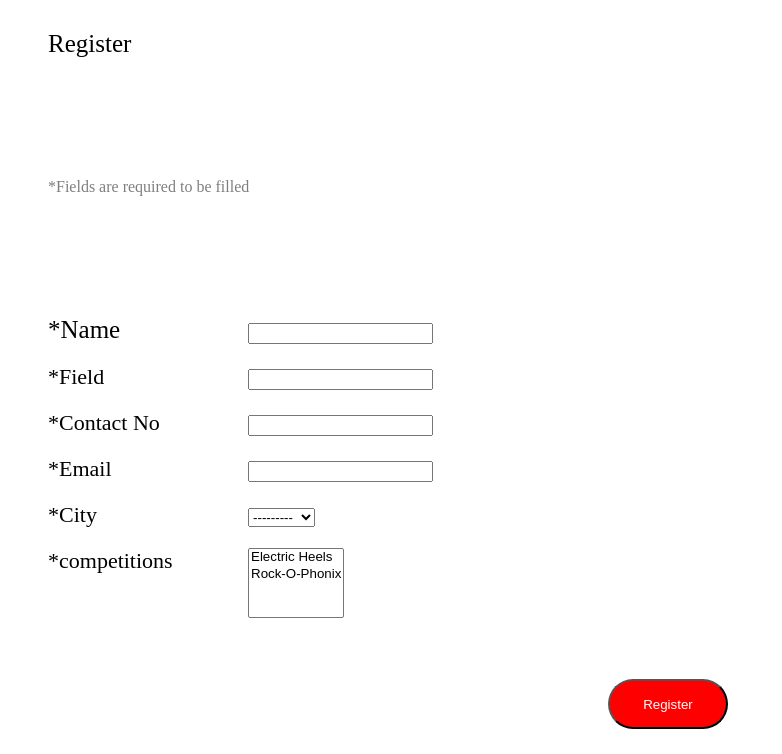
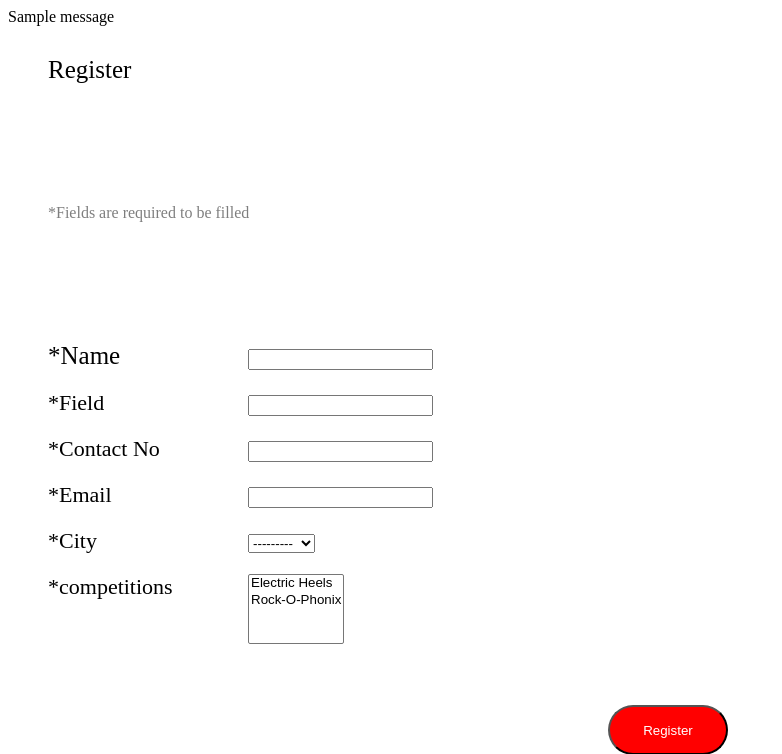
Before and after one commit to Alcheringa-Web-and-App-Operations/CE-Portal, a Django app: page /users/register-single/ in a window 1280 px wide. Shown: the top 754 px of the page, without its empty margins (0-782 px from the left). Run offline with Django 4.2, Linux system fonts and the light colour scheme; data comes from the database, SQL or seed files in the repository; one stand-in notice (Sample message) is shown.

Commit message:
messages aded to register-single

```diff
--- a/users/templates/users/register_single.html
+++ b/users/templates/users/register_single.html
@@ -8,7 +8,11 @@
     <title>Dependent Dropdown in Django</title>
 </head>
 <body>
-
+{% for message in messages %}
+<div>
+    {{ message }}
+</div>
+{% endfor %}
 
 <form method="post" id="personForm">
     {% csrf_token %}
```
